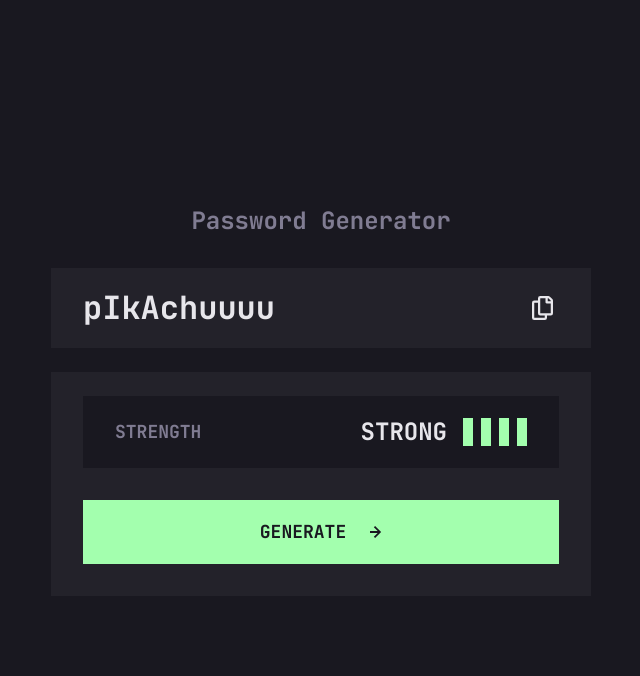
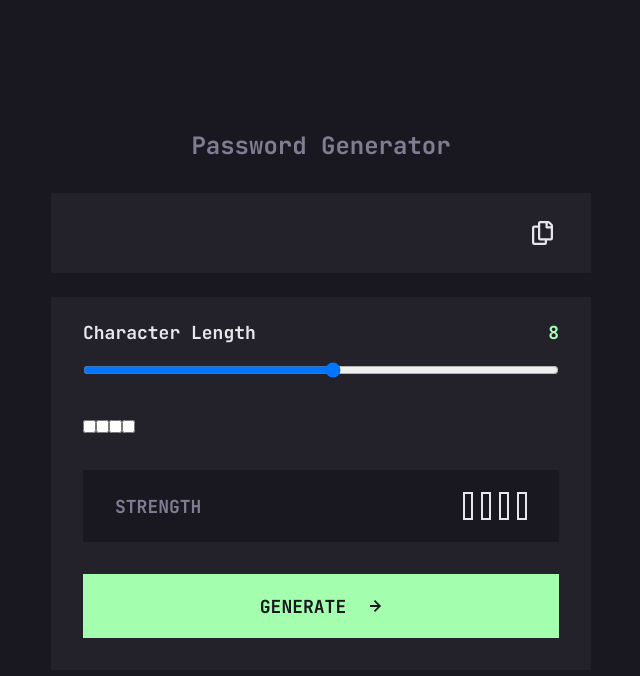
Before and after one commit to kevinndlc/password-generator-app, a Vue app: page / in a window 1280 px wide. Shown: the top 676 px of the page, without its empty margins (319-959 px from the left). Built offline with nearby package versions, Linux system fonts and the light colour scheme.

Commit message:
feat: add length slider component

```diff
--- a/src/App.vue
+++ b/src/App.vue
@@ -3,15 +3,108 @@ import PrimaryButton from "./components/PrimaryButton.vue";
 import StrengthIndicator from "./components/StrengthIndicator.vue";
 import IconArrowRight from "./components/icons/IconArrowRight.vue";
 import GeneratedPassword from "./components/GeneratedPassword.vue";
+import LengthSlider from "./components/LengthSlider.vue";
+import { computed, ref } from "vue";
+
+const LOWERCASE_LETTERS = "abcdefghijklmnopqrstuvwxyz";
+const UPPERCASE_LETTERS = LOWERCASE_LETTERS.toUpperCase();
+const NUMBERS = "0123456789";
+const SYMBOLS = "?!$&#_";
+
+const passwordOptions = ref<string[]>([]);
+
+const generatedPassword = ref("");
+const passwordLength = ref(8);
+const passwordStrength = computed(() => {
+  if (!passwordOptions.value.length) return 0;
+  if (passwordLength.value <= 4) return 1;
+
+  let min = 0;
+
+  if (passwordLength.value <= 8) {
+    min = 1;
+  } else if (passwordLength.value > 8 && passwordLength.value <= 12) {
+    min = 2;
+  } else if (passwordLength.value > 12 && passwordLength.value <= 16) {
+    min = 3;
+  } else {
+    min = 4;
+  }
+  return Math.max(passwordOptions.value.length, min);
+});
+
+function generateRandomPassword() {
+  const choices = [];
+
+  if (passwordOptions.value.includes("uppercase")) {
+    choices.push(...UPPERCASE_LETTERS);
+  }
+  if (passwordOptions.value.includes("lowercase")) {
+    choices.push(...LOWERCASE_LETTERS);
+  }
+  if (passwordOptions.value.includes("numbers")) {
+    choices.push(...NUMBERS);
+  }
+  if (passwordOptions.value.includes("symbols")) {
+    choices.push(...SYMBOLS);
+  }
+
+  if (!choices.length) return;
+
+  let newPassword = "";
+
+  for (let i = 0; i < passwordLength.value; i++) {
+    const randomChar = choices[Math.floor(Math.random() * choices.length)];
+    newPassword += randomChar;
+  }
+
+  generatedPassword.value = newPassword;
+}
 </script>
 
 <template>
   <main>
     <h1>Password Generator</h1>
-    <GeneratedPassword password="pIkAchuuuu" class="generated-pw" />
+    <GeneratedPassword :password="generatedPassword" class="generated-pw" />
     <div>
-      <StrengthIndicator :strength="4" />
-      <PrimaryButton :end-icon="IconArrowRight">Generate</PrimaryButton>
+      <LengthSlider
+        :length="passwordLength"
+        @update-length="(length) => (passwordLength = length)"
+      />
+      <form>
+        <input
+          type="checkbox"
+          v-model="passwordOptions"
+          name="choices"
+          id="u-letters"
+          value="uppercase"
+        />
+        <input
+          type="checkbox"
+          v-model="passwordOptions"
+          name="choices"
+          id="l-letters"
+          value="lowercase"
+        />
+        <input
+          type="checkbox"
+          v-model="passwordOptions"
+          name="choices"
+          id="numbers"
+          value="numbers"
+        />
+        <input
+          type="checkbox"
+          v-model="passwordOptions"
+          name="choices"
+          id="symbols"
+          value="symbols"
+        />
+      </form>
+      <StrengthIndicator :strength="passwordStrength" />
+      <PrimaryButton :end-icon="IconArrowRight" @click="generateRandomPassword"
+        >Generate</PrimaryButton
+      >
     </div>
   </main>
 </template>
--- /dev/null
+++ b/src/components/LengthSlider.vue
@@ -0,0 +1,46 @@
+<script setup lang="ts">
+defineProps<{
+  length: number;
+}>();
+
+const emit = defineEmits<{
+  (e: "updateLength", length: number): void;
+}>();
+</script>
+
+<template>
+  <div class="wrapper">
+    <div>
+      <span class="text">Character Length</span>
+      <span class="number">{{ length }}</span>
+    </div>
+    <input
+      type="range"
+      value="length"
+      @input="
+        emit(
+          'updateLength',
+          parseInt(($event.target as HTMLInputElement).value)
+        )
+      "
+      min="1"
+      max="20"
+    />
+  </div>
+</template>
+
+<style scoped>
+.wrapper > div {
+  display: flex;
+  justify-content: space-between;
+  margin-bottom: 1rem;
+}
+
+.wrapper > div .number {
+  color: var(--color-strong);
+}
+
+.wrapper input[type="range"] {
+  width: 100%;
+}
+</style>
--- a/src/components/StrengthIndicator.vue
+++ b/src/components/StrengthIndicator.vue
@@ -2,7 +2,7 @@
 import { computed } from "vue";
 
 const props = defineProps<{
-  strength: 1 | 2 | 3 | 4;
+  strength: 0 | 1 | 2 | 3 | 4;
 }>();
 
 const strengthText = computed(() => {
@@ -16,7 +16,7 @@ const strengthText = computed(() => {
     case 4:
       return "Strong";
     default:
-      return "Unknown";
+      return "";
   }
 });
 
```
